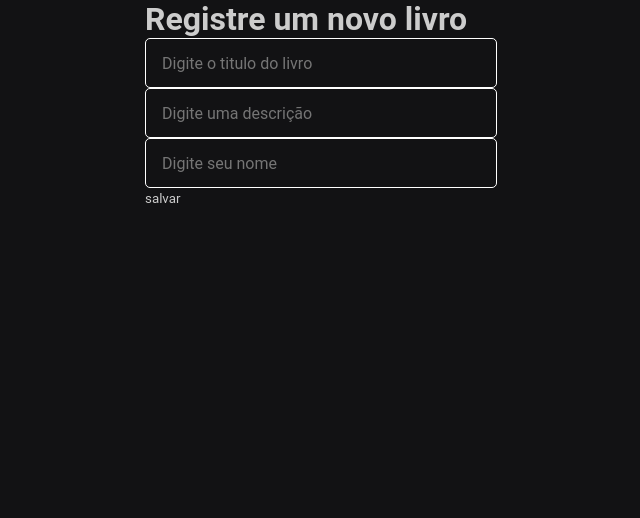
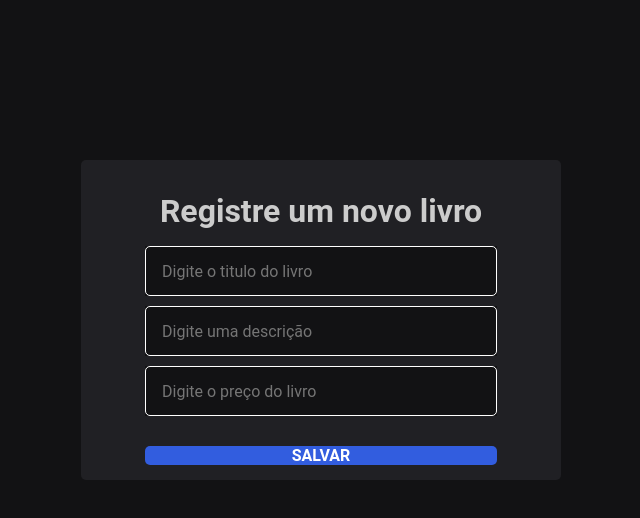
Before and after one commit to karlgama/prova-senai-frontend, a React (Create React App) app: page /books/register in a window 1280 px wide. Shown: the top 518 px of the page, without its empty margins (319-959 px from the left). Built offline with nearby package versions, Linux system fonts and the light colour scheme.

Commit message:
iniciando estilizaçao do card de livros

```diff
--- a/src/components/BookRegister/BookRegister.css
+++ b/src/components/BookRegister/BookRegister.css
@@ -1,4 +1,27 @@
-.bookRegister {
-    width: 100vw;
-    justify-content: center;
+.book-register {
+  margin-top: 20vh;
+  width: 19vw;
+  height: 40vh;
+  box-sizing: border-box;
+  background-color: rgb(32, 32, 36);
+  align-items: center;
+  width: 100%;
+  max-width: 480px;
+  border-radius: 5px;
+  padding: 32px;
+  flex: 1 1 0%;
+  display: flex;
+  flex-direction: column;
 }
+
+.book-register .inputs {
+  display: grid;
+  grid-auto-flow: row;
+  gap: 10px;
+  background-color: rgba(204, 204, 204, 0);
+}
+
+.book-register h1 {
+  background-color: inherit;
+  margin-bottom: 1rem;
+}
--- a/src/components/BookRegister/index.jsx
+++ b/src/components/BookRegister/index.jsx
@@ -2,7 +2,9 @@ import InputText from "../InputText";
 import { useNavigate } from "react-router-dom";
 import { useState } from "react";
 import Button from "../Button";
-import {save} from "../../api/books";
+import { save } from "../../api/books";
+import "./BookRegister.css";
+
 const BookRegister = (props) => {
   const [imgPeq, setImgPeq] = useState("");
   const [imgGrd, setImgGrd] = useState("");
@@ -19,26 +21,29 @@ const BookRegister = (props) => {
   };
 
   return (
-    <div className=" bookRegister">
+    <div className="book-register">
       <h1 className="title">Registre um novo livro</h1>
+      <div className="inputs">
         <InputText
           label="Titulo"
           value={titulo}
           setValue={setTitulo}
           placeholder="Digite o titulo do livro"
-      />{" "}
+        />
         <InputText
           label="Detalhes"
           value={detalhes}
           setValue={setDetalhes}
           placeholder="Digite uma descrição"
-      />{" "}
+        />
+        {/* criar input number */}
         <InputText
           label="Preço"
           value={preco}
           setValue={setPreco}
-        placeholder="Digite seu nome"
-      />{" "}
+          placeholder="Digite o preço do livro"
+        />
+      </div>
       {/* <InputText
         label="Nome"
         value={name}
@@ -51,7 +56,7 @@ const BookRegister = (props) => {
         setValue={setName}
         placeholder="Digite seu nome"
       /> */}
-      <Button onClick={saveBook} title="salvar" />
+      <Button className="btn" onClick={saveBook} title="salvar" />
     </div>
   );
 };
--- /dev/null
+++ b/src/components/Books/Book/Book.css
@@ -0,0 +1,15 @@
+.book {
+  background-color: rgb(51, 43, 43);
+  height: 400px;
+  box-sizing: border-box;
+  border-radius: 5px;
+  display: flex;
+  flex-direction: column;
+  justify-content: center;
+  align-items: center;
+}
+
+.book h3,
+p {
+  background-color: inherit;
+}
--- a/src/components/Books/Book/index.jsx
+++ b/src/components/Books/Book/index.jsx
@@ -1,14 +1,15 @@
-import Button from "../../Button"
+import Button from "../../Button";
+import "./Book.css";
 
-const Book = ({book}) =>{
-    return(
-        <div>
-            <h3>{book.titulo}</h3>
-            <p>{book.preco}</p>
-            <p>{book.detalhes}</p>
-            <Button title="editar"/>
-        </div>
-    )
-}
+const Book = ({ book }) => {
+  return (
+    <div className="book">
+      <h3>{book.titulo}</h3>
+      <p>{book.preco}</p>
+      <p>{book.detalhes}</p>
+      <Button className="btn" title="editar" />
+    </div>
+  );
+};
 
-export default Book
+export default Book;
--- a/src/components/Books/Books.css
+++ b/src/components/Books/Books.css
@@ -3,15 +3,22 @@
   width: 100vw;
   background-color: #efefef;
   /* display: flex; */
-  /* flex-direction: column; */
-  /* flex-wrap: wrap; */
+/* flex-direction: column; */
+/* flex-wrap: wrap; */
 /* } */
 
 /* .books .mybtn:hover {
   background-color: #555555;
 } */
 
-/* .bookHeader {
+.bookHeader {
   display: flex;
-  justify-content: space-between;
-}  */
+  justify-content: space-evenly;
+  height: 5rem;
+  width: 480px;
+  padding: 50px;
+}
+.bookHeader .btn {
+  max-width: 50%;
+  margin: 0;
+}
--- a/src/components/Books/index.jsx
+++ b/src/components/Books/index.jsx
@@ -29,7 +29,11 @@ export default function Books() {
     <div className="books container">
       <div className="bookHeader">
         <h1>Livros</h1>
-        <Button title="cadastrar novo livro" onClick={registerBook} />
+        <Button
+          className="btn btn-book"
+          title="cadastrar novo livro"
+          onClick={registerBook}
+        />
       </div>
       {books.length === 0
         ? "Parece que não tem nenhum livro cadastrado ainda"
```
Lines whose indentation alone changed are shown as unchanged.
